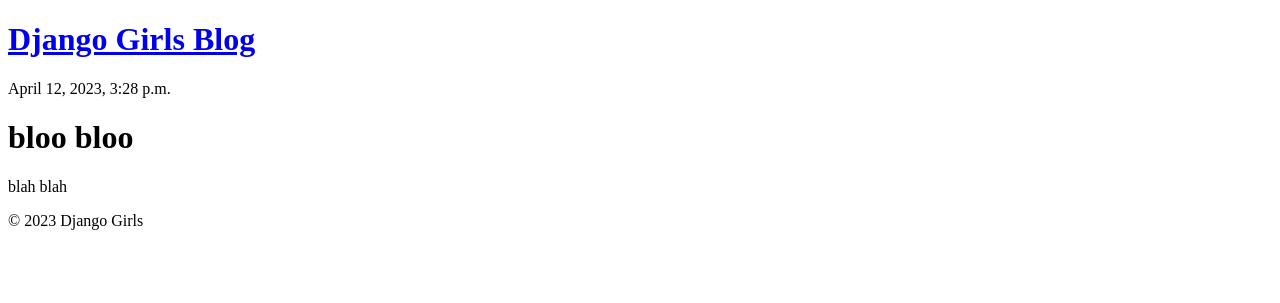
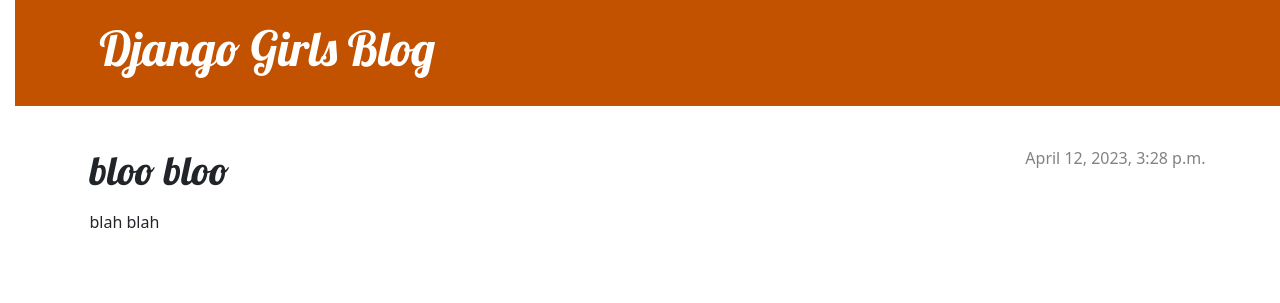
Before and after one commit to ColeBRZ/myy-first-blog, a Django app: page /post/1/ in a window 1280 px wide. Shown: the top 303 px of the page. Run offline with Django 3.2, Linux system fonts and the light colour scheme; data comes from the database, SQL or seed files in the repository.

Commit message:
all modifications done

```diff
--- /dev/null
+++ b/blog/static/css/blog.css
@@ -0,0 +1,79 @@
+h1 a, h2 a {
+    color: #C25100;
+    font-family: 'Lobster';
+}
+
+body {
+    padding-left: 15px;
+}
+
+.page-header {
+    background-color: #C25100;
+    margin-top: 0;
+    margin-bottom: 40px;
+    padding: 20px 20px 20px 40px;
+}
+
+.page-header h1,
+.page-header h1 a,
+.page-header h1 a:visited,
+.page-header h1 a:active {
+    color: #ffffff;
+    font-size: 36pt;
+    text-decoration: none;
+}
+
+h1,
+h2,
+h3,
+h4 {
+    font-family: 'Lobster', cursive;
+}
+
+.date {
+    color: #828282;
+}
+
+.save {
+    float: right;
+}
+
+.post-form textarea,
+.post-form input {
+    width: 100%;
+}
+
+.top-menu,
+.top-menu:hover,
+.top-menu:visited {
+    color: #ffffff;
+    float: right;
+    font-size: 26pt;
+    margin-right: 20px;
+}
+
+.post {
+    margin-bottom: 70px;
+}
+
+.post h2 a,
+.post h2 a:visited {
+    color: #000000;
+}
+
+.post > .date,
+.post > .actions {
+    float: right;
+}
+
+.btn-secondary,
+.btn-secondary:visited {
+    color: #C25100;
+    background: none;
+    border-color: #C25100;
+}
+
+.btn-secondary:hover {
+    color: #FFFFFF;
+    background-color: #C25100;
+}
--- a/blog/templates/base.html
+++ b/blog/templates/base.html
@@ -1,21 +1,25 @@
+{% load static %}
 <!DOCTYPE html>
-<html lang="en">
+<html>
     <head>
-    <meta charset="UTF-8">
-    <title>{% block title %}Django Girls blog{% endblock %}</title>
+        <title>Django Girls blog</title>
+        <link rel="stylesheet" href="https://cdn.jsdelivr.net/npm/bootstrap@5.1.3/dist/css/bootstrap.min.css" integrity="sha384-1BmE4kWBq78iYhFldvKuhfTAU6auU8tT94WrHftjDbrCEXSU1oBoqyl2QvZ6jIW3" crossorigin="anonymous">
+        <link href='//fonts.googleapis.com/css?family=Lobster&subset=latin,latin-ext' rel='stylesheet' type='text/css'>
+        <link rel="stylesheet" href="{% static 'css/blog.css' %}">
     </head>
 <body>
-    <header>
+    <header class="page-header">
+      <div class="container">
           <h1><a href="/">Django Girls Blog</a></h1>
+      </div>
     </header>
-
-    <div class="content">
+    <main class="container">
+        <div class="row">
+            <div class="col">
             {% block content %}
             {% endblock %}
             </div>
-
-    <footer>
-        <p>&copy; 2023 Django Girls</p>
-    </footer>
+        </div>
+    </main>
 </body>
 </html>
```
Also changed, not shown: blog/templates/blog/post_list.html (+6 -6 lines). Lines whose indentation alone changed are shown as unchanged.
